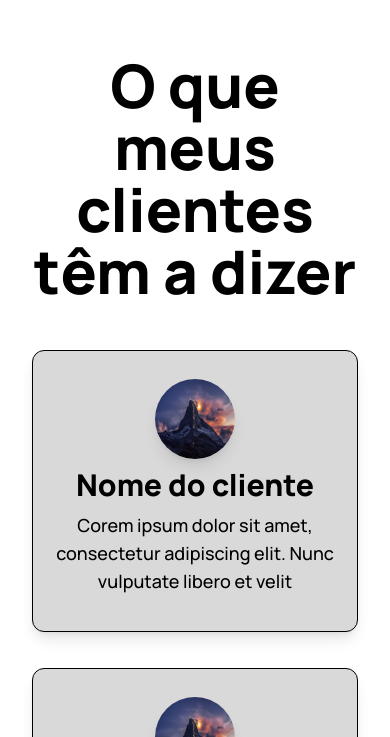
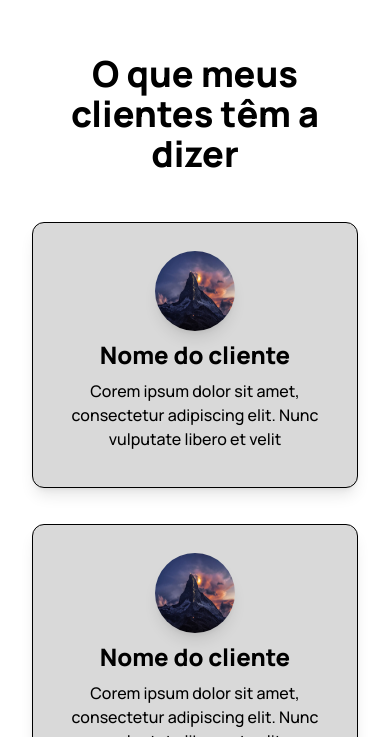
Before and after one commit to immarcolagroot/lp-conversion-template, a Next.js app: page / in a window 390 px wide. Shown: the part 1347-2084 px from the top of the page. Built offline with nearby package versions, Linux system fonts and the light colour scheme.

Commit message:
feat: Adicionar responsividade ao componente 'ClientesSection'

```diff
--- a/src/components/CardCliente.tsx
+++ b/src/components/CardCliente.tsx
@@ -16,8 +16,8 @@ export default function CardCliente({ nomeCliente, comentario, imagem }: CardCli
       </div>
 
       <div className="pt-2">
-        <h4 className="font-bold text-3xl mb-2">{nomeCliente}</h4>
-        <p className="px-5 pb-9 text-gray-700 font-medium text-lg">
+        <h4 className="font-bold md:text-3xl text-2xl mb-2">{nomeCliente}</h4>
+        <p className="px-5 pb-9 text-gray-700 font-medium text-base md:text-lg">
           {comentario}
         </p>
       </div>
--- a/src/components/ClientesSection.tsx
+++ b/src/components/ClientesSection.tsx
@@ -6,7 +6,7 @@ export default function ClientesSection() {
   return (
     <div className="pt-16 pb-8 px-8 flex flex-col items-center text-center">
 
-        <h1 className="text-black text-6xl font-extrabold leading-[62px] pt-10">O que meus clientes têm a dizer</h1>
+        <h1 className="text-black lg:text-6xl md:text-5xl text-4xl font-extrabold md:leading-[62px] pt-10">O que meus clientes têm a dizer</h1>
 
         <div className="flex flex-wrap justify-center gap-9 pt-12 max-w-7xl">
 
```
